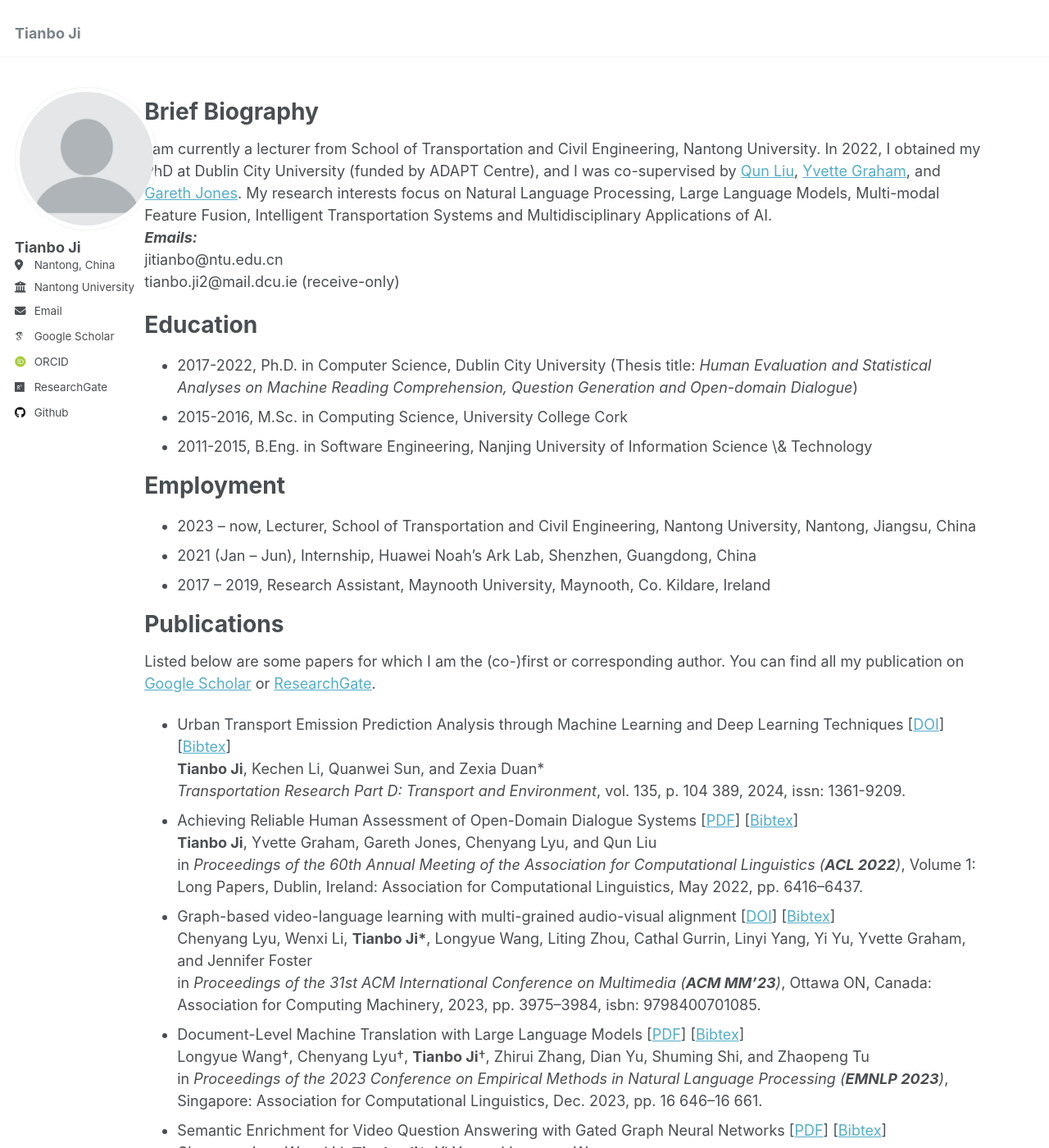
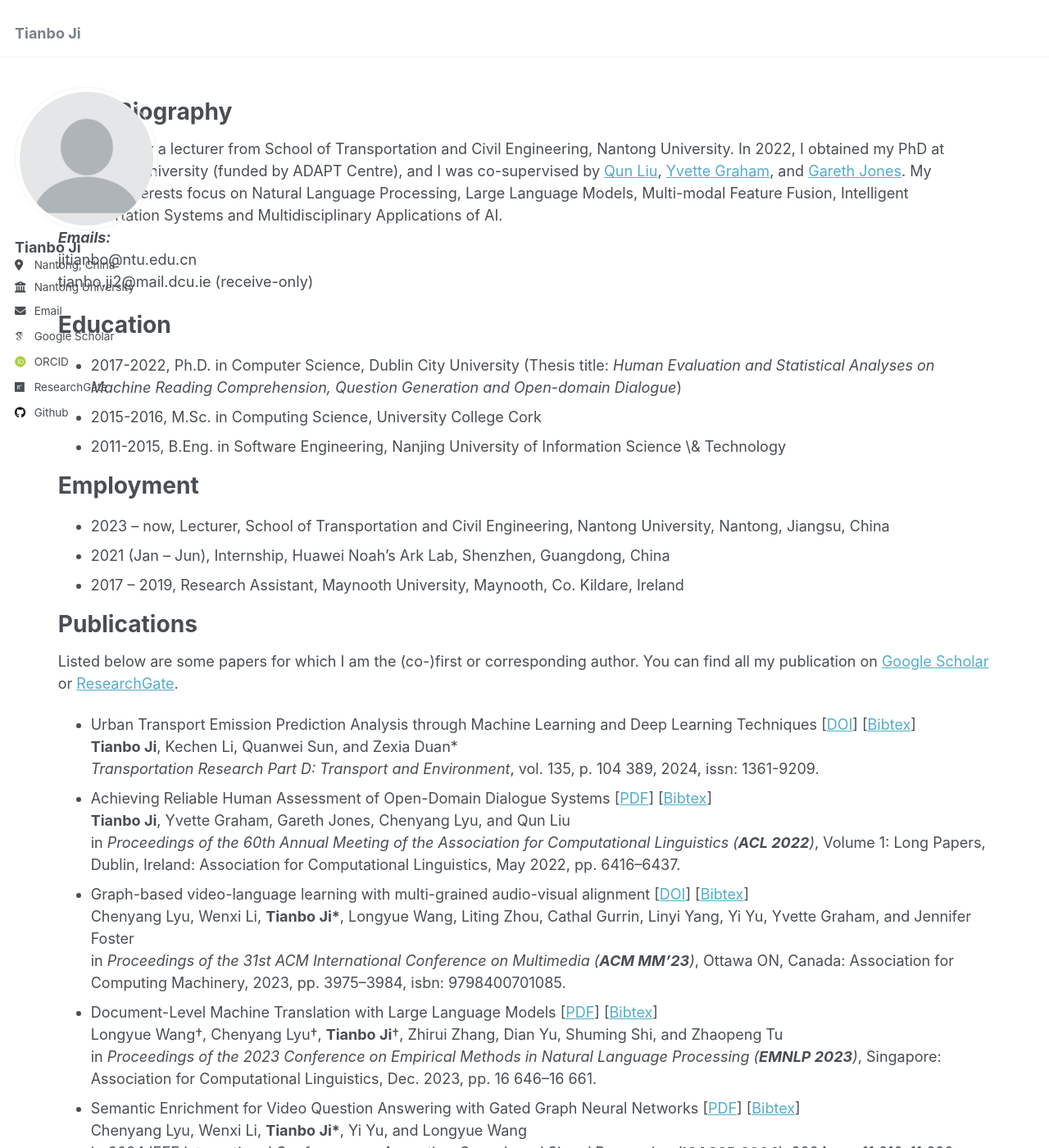
Before and after one commit to TianboJi/TianboJi.github.io, a Jekyll site: the page built from _pages/about.md, in a window 1280 px wide and 1400 px high. Shown: the whole window at 82% size. Built offline with Jekyll 4.4.1, drawn with Linux system fonts in a browser that asks for light colours; some web fonts are replaced.

Commit message:
Update _page.scss

```diff
--- a/_sass/_page.scss
+++ b/_sass/_page.scss
@@ -18,7 +18,7 @@
 
 .page {
   @include breakpoint($large) {
-    @include span(11 of 12 last);
+    @include span(12 of 12 last);
     @include prefix(0.5 of 12);
     @include suffix(0.5 of 12);
     // @include suffix(2 of 12);
```
